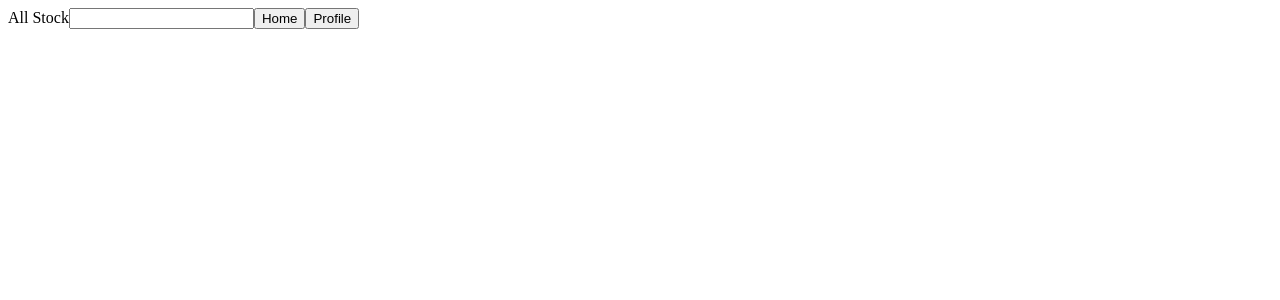
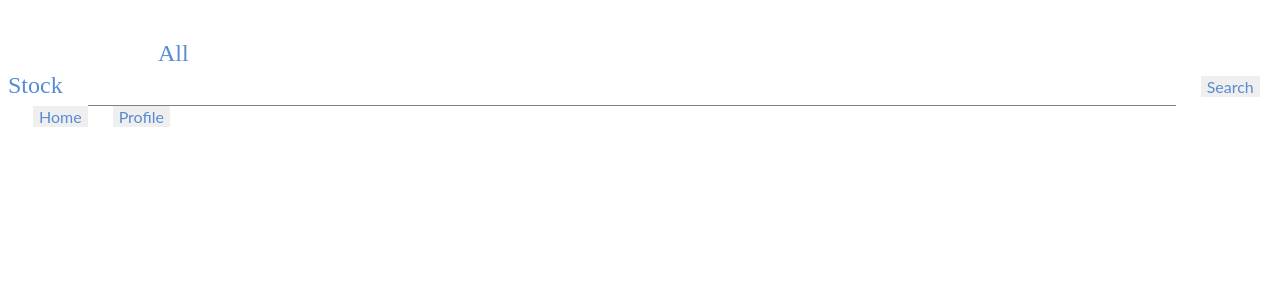
Before and after one commit to AnupDb/AllStock, a React (Vite) app: page / in a window 1280 px wide. Shown: the top 300 px of the page. Built offline with nearby package versions, Linux system fonts and the light colour scheme.

Commit message:
search bar basic added

```diff
--- /dev/null
+++ b/src/Content.js
@@ -0,0 +1 @@
+import React from "react";
--- /dev/null
+++ b/src/Results.js
@@ -0,0 +1,13 @@
+import React from "react";
+import "./results.scss";
+const Results = ({ images }) => {
+  return (
+    <div class="flex-images">
+      {images.map(image => (
+        <img src={image.previewURL} key={image.previewURL} />
+      ))}
+    </div>
+  );
+};
+
+export default Results;
--- a/src/SearchBar.js
+++ b/src/SearchBar.js
@@ -1,24 +1,48 @@
-import React from "react";
+import React, { useState } from "react";
 import Axios from "axios";
+import Results from "./Results";
+import "./searchBar.scss";
 
 const SearchBar = () => {
-  const clickHandle = () => {
+  const [images, setImages] = useState([]);
+  const [search, setSearch] = useState("");
+  const clickHandle = e => {
+    console.log(search.split(" ").join("+"));
     Axios.get(
       process.env.API_URL +
         "key=" +
         process.env.API_KEY +
-        "&q=yellow+flowers&image_type=photo"
+        `&q=${search.split(" ").join("+")}&image_type=photo&page=`
     )
-      .then(res => console.log(res))
+      .then(res => {
+        console.log(res);
+        console.log(res.data.hits);
+        setImages(res.data.hits);
+      })
       .catch(err => console.log(err));
   };
+
   return (
-    <div>
+    <header>
       <span>All Stock</span>
-      <input type="text" className="photoInput" />
+      <form
+        onSubmit={e => {
+          clickHandle();
+          e.preventDefault();
+        }}
+      >
+        <input
+          type="text"
+          className="photoInput"
+          value={search}
+          onChange={e => setSearch(e.target.value)}
+        />
+        <button onClick={clickHandle}>Search</button>
+      </form>
       <button>Home</button>
-      <button onClick={clickHandle}>Profile</button>
-    </div>
+      <button>Profile</button>
+      <Results images={images} />
+    </header>
   );
 };
 
--- /dev/null
+++ b/src/searchBar.scss
@@ -0,0 +1,34 @@
+$theme: #578bd3;
+header {
+  margin-top: 40px;
+  span {
+    font-family: lust, serif;
+    font-size: 24px;
+    color: $theme;
+    margin-left: 150px;
+  }
+  form {
+    display: inline;
+  }
+  input {
+    margin-left: 25px;
+    height: 36px;
+    width: 1084px;
+    border-style: none;
+    border-bottom: 1px solid grey;
+    font-size: 18px;
+    font-family: lato;
+    color: grey;
+    &:focus {
+      outline: none;
+      border-bottom: 1px solid $theme;
+    }
+  }
+  button {
+    margin-left: 25px;
+    border-style: none;
+    color: $theme;
+    font-size: 16px;
+    font-family: lato;
+  }
+}
```
Also changed, not shown: src/results.scss (added), 1 other file (tests, documents, lock files or other folders).
